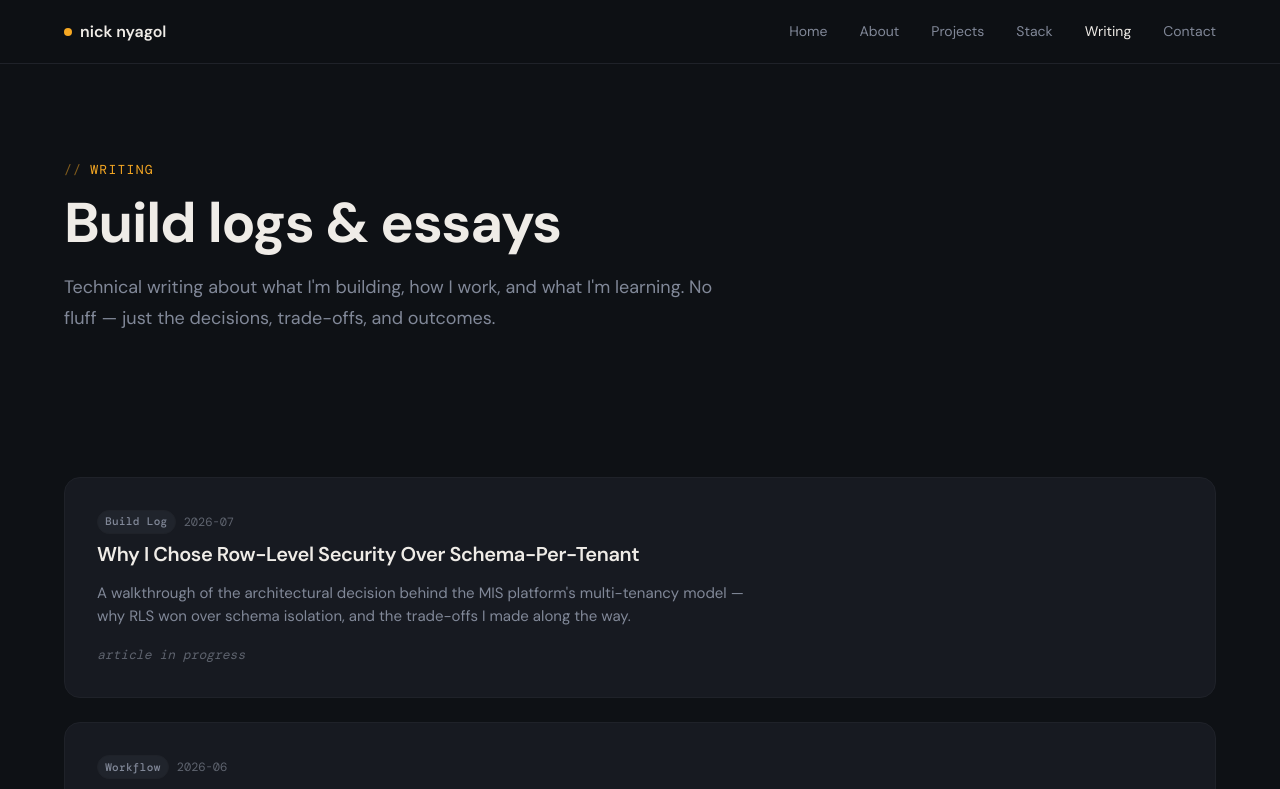
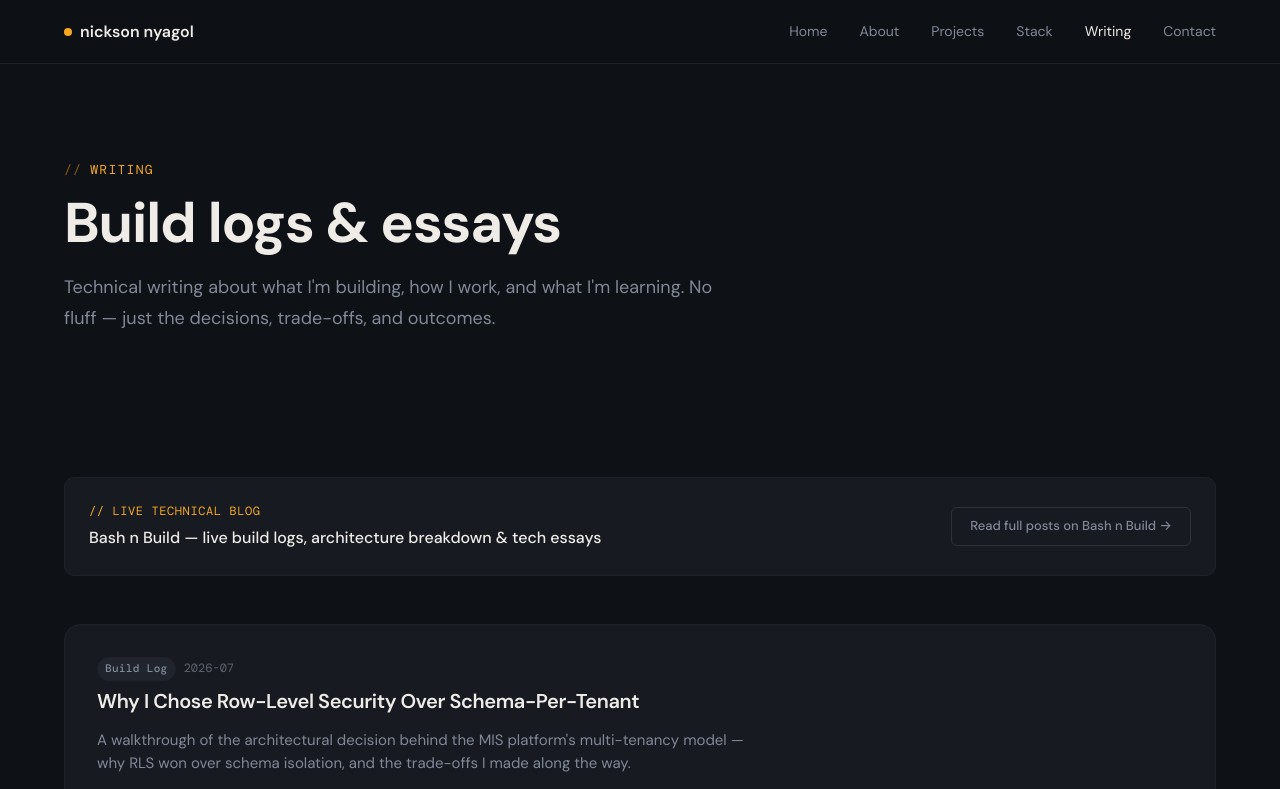
Before and after one commit to Clown-nerd/Potfolio-V3.2-, a Next.js app in the folder portfolio/: page /writing in a window 1280 px wide. Shown: the top 789 px of the page. Built offline with nearby package versions, Linux system fonts and the light colour scheme.

Commit message:
refine project descriptions, and add external technical blog link

```diff
--- a/portfolio/app/components/Footer.tsx
+++ b/portfolio/app/components/Footer.tsx
@@ -36,7 +36,7 @@ export default function Footer() {
 
       <div className="container footer-inner">
         <p className="footer-text">
-          © {year} Nick Nyagol Ochieng · Built from Nairobi
+          © {year} Nickson Nyagol Ochieng · Built from Nairobi
         </p>
         <div className="footer-links">
           <Link
--- a/portfolio/app/components/Nav.tsx
+++ b/portfolio/app/components/Nav.tsx
@@ -22,7 +22,7 @@ export default function Nav() {
       <div className="nav-inner">
         <Link href="/" className="nav-brand" aria-label="Home">
           <span className="nav-brand-dot" aria-hidden="true" />
-          nick nyagol
+          nickson nyagol
         </Link>
 
         <button
--- a/portfolio/app/contact/page.tsx
+++ b/portfolio/app/contact/page.tsx
@@ -3,7 +3,7 @@ import type { Metadata } from "next";
 export const metadata: Metadata = {
   title: "Contact",
   description:
-    "Get in touch with Nick Nyagol Ochieng — open to freelance projects, collaborations, and civic-tech conversations.",
+    "Get in touch with Nickson Nyagol Ochieng — open to freelance projects, collaborations, and civic-tech conversations.",
 };
 
 export default function Contact() {
--- a/portfolio/app/page.tsx
+++ b/portfolio/app/page.tsx
@@ -15,7 +15,7 @@ export default function Home() {
           <p className="hero-description fade-up">
             Full-stack developer shipping multi-tenant platforms, public-finance
             tooling, and civic infrastructure from Nairobi. I turn constraints
-            into architecture — 8 GB RAM, free-tier databases, and a relentless
+            into architecture — free-tier databases, efficient schemas, and a relentless
             bias toward shipping.
           </p>
           <div className="hero-actions fade-up">
@@ -126,9 +126,9 @@ export default function Home() {
                 🛠 Constraint-Driven
               </h4>
               <p className="card-description">
-                8 GB RAM. 128 GB SSD. Azure VM for heavy lifts. These aren&apos;t
+                Database quotas, API limits, and deployment bounds aren&apos;t
                 limitations — they&apos;re architectural inputs. Every design decision
-                accounts for what&apos;s actually available.
+                accounts for operational realities.
               </p>
             </div>
             <div className="card fade-up">
--- a/portfolio/app/projects/page.tsx
+++ b/portfolio/app/projects/page.tsx
@@ -5,7 +5,7 @@ import { projects } from "../data/projects";
 export const metadata: Metadata = {
   title: "Projects",
   description:
-    "Multi-tenant platforms, civic-tech tools, and public-finance systems built by Nick Nyagol Ochieng.",
+    "Multi-tenant platforms, civic-tech tools, and public-finance systems built by Nickson Nyagol Ochieng.",
 };
 
 export default function Projects() {
--- a/portfolio/app/stack/page.tsx
+++ b/portfolio/app/stack/page.tsx
@@ -3,7 +3,7 @@ import type { Metadata } from "next";
 export const metadata: Metadata = {
   title: "Stack",
   description:
-    "The tools and technologies Nick Nyagol Ochieng uses to build civic-tech systems and multi-tenant platforms.",
+    "The tools and technologies Nickson Nyagol Ochieng uses to build civic-tech systems and multi-tenant platforms.",
 };
 
 interface StackItem {
--- a/portfolio/app/writing/page.tsx
+++ b/portfolio/app/writing/page.tsx
@@ -3,7 +3,7 @@ import type { Metadata } from "next";
 export const metadata: Metadata = {
   title: "Writing",
   description:
-    "Build logs, case studies, and technical writing by Nick Nyagol Ochieng.",
+    "Build logs, case studies, and technical writing by Nickson Nyagol Ochieng.",
 };
 
 interface Article {
@@ -29,7 +29,7 @@ const articles: Article[] = [
     date: "2026-06",
     category: "Workflow",
     excerpt:
-      "How I use Gemini, Claude, GPT, and Cursor together — not as a gimmick, but as a legitimate productivity multiplier for a solo developer on constrained hardware.",
+      "A breakdown of task routing across specialized AI tooling — turning AI assistance into a structured, human-in-the-loop engineering workflow.",
   },
   {
     slug: "civic-tech-nairobi",
@@ -61,6 +61,49 @@ export default function Writing() {
 
       <section className="section" style={{ paddingTop: 0 }}>
         <div className="container">
+          <div
+            className="fade-up"
+            style={{
+              marginBottom: "var(--space-2xl)",
+              padding: "var(--space-lg)",
+              background: "var(--bg-secondary)",
+              border: "1px solid var(--border-subtle)",
+              borderRadius: "var(--radius-md)",
+              display: "flex",
+              alignItems: "center",
+              justifyContent: "space-between",
+              gap: "var(--space-md)",
+              flexWrap: "wrap",
+            }}
+          >
+            <div>
+              <p
+                style={{
+                  fontFamily: "var(--font-mono)",
+                  fontSize: "0.75rem",
+                  color: "var(--accent)",
+                  textTransform: "uppercase",
+                  letterSpacing: "0.05em",
+                  marginBottom: "var(--space-xs)",
+                }}
+              >
+                // Live Technical Blog
+              </p>
+              <p style={{ color: "var(--text-primary)", fontWeight: 500, margin: 0 }}>
+                Bash n Build — live build logs, architecture breakdown &amp; tech essays
+              </p>
+            </div>
+            <a
+              href="https://tech-blog-ten-silk.vercel.app/"
+              target="_blank"
+              rel="noopener noreferrer"
+              className="btn btn-ghost"
+              style={{ fontSize: "0.8125rem", whiteSpace: "nowrap" }}
+            >
+              Read full posts on Bash n Build &rarr;
+            </a>
+          </div>
+
           <div className="stagger" style={{ display: "flex", flexDirection: "column", gap: "var(--space-lg)" }}>
             {articles.map((article) => (
               <article
```
Also changed, not shown: portfolio/app/about/page.tsx (+4 -4 lines), portfolio/app/data/projects.ts (+7 -3 lines).
